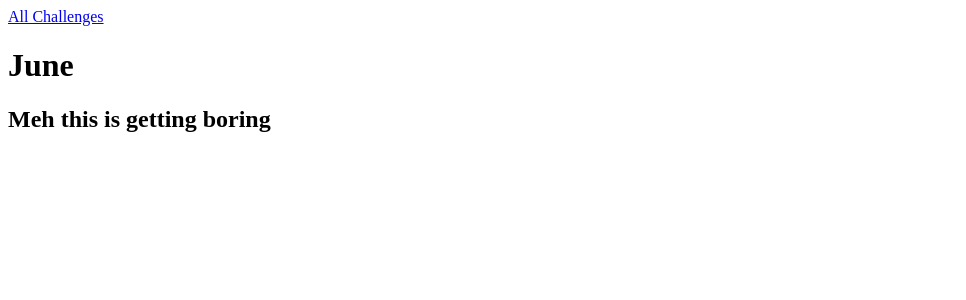
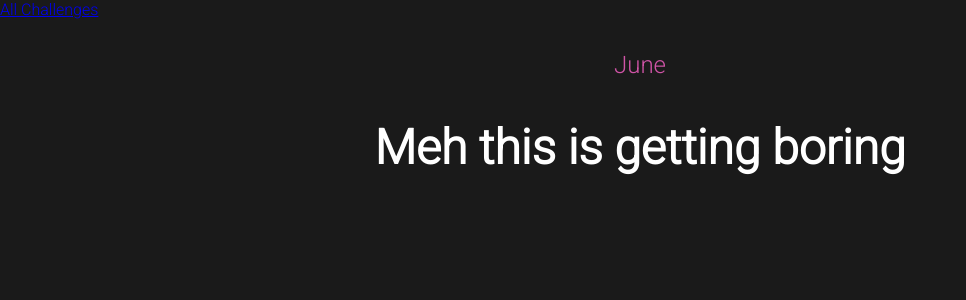
Before and after one commit to ashvin-a/Django-Course, a Django app: page /challenges/june in a window 1280 px wide. Shown: the top 300 px of the page, without its empty margins (0-966 px from the left). Run offline with Django 4.2, Linux system fonts and the light colour scheme.

Commit message:
django css integration

```diff
--- /dev/null
+++ b/project/challenges/static/challenges/challenge.css
@@ -0,0 +1,22 @@
+h1,
+h2 {
+  text-align: center;
+  color: white;
+}
+
+h1 {
+  font-size: 1.5rem;
+  margin: 2rem 0 1rem 0;
+  font-weight: normal;
+  color: #cf54a6;
+}
+
+h2 {
+  font-size: 3rem;
+  font-weight: bold;
+}
+
+.fallback {
+  text-align: center;
+  color: white;
+}
--- a/project/challenges/templates/challenges/challenge.html
+++ b/project/challenges/templates/challenges/challenge.html
@@ -1,4 +1,8 @@
 {% extends "base.html" %}
+{%load static%}
+{%block css_file%}
+    <link rel="stylesheet" href="{%static 'challenges/challenge.css'%}">
+{%endblock%}
     {% block pagetitle %}
     {{ month }} Challenge
     {% endblock %}
@@ -8,10 +12,9 @@
         {% comment %} include can use the value of other variables.eg:
         see header.html {% endcomment %}
         <h1>{{ month|title }}</h1>
-        <!-- Nice method -->
         {% if challenge is not None %}
             <h2>{{ challenge }}</h2>
         {% else %}
-            <h2>Nothing here to see!</h2>
+            <p class="fallback">Nothing here to see!</p>
         {% endif %}
     {% endblock %}
--- a/project/challenges/templates/challenges/index.html
+++ b/project/challenges/templates/challenges/index.html
@@ -1,4 +1,9 @@
 {% extends "base.html" %}
+{% load static %}
+{% block css_file  %}
+    <link rel="stylesheet" href="{%static "challenges/style.css"%}">
+    <link rel="stylesheet" href="{%static "challenges/includes/header.css" %}">
+{% endblock %}
     {% block pagetitle%}
     All Months challenge
     {%endblock%}
--- a/project/main/settings.py
+++ b/project/main/settings.py
@@ -121,6 +121,9 @@ USE_TZ = True
 
 STATIC_URL = 'static/'
 
+STATICFILES_DIRS = [
+    BASE_DIR / "static"
+]
 # Default primary key field type
 # https://docs.djangoproject.com/en/4.2/ref/settings/#default-auto-field
 
--- /dev/null
+++ b/project/static/style.css
@@ -0,0 +1,10 @@
+@import url('https://fonts.googleapis.com/css2?family=Roboto:wght@300&display=swap');
+
+html{
+    font-family: 'Roboto';
+}
+
+body {
+    margin: 0;
+    background-color: #1a1a1a;
+  }
--- a/project/templates/base.html
+++ b/project/templates/base.html
@@ -1,9 +1,12 @@
+{%load static%}
 <!DOCTYPE html>
 <html lang="en">
 <head>
     <meta charset="UTF-8">
     <meta name="viewport" content="width=device-width, initial-scale=1.0">
+    <link rel="stylesheet" href="{%static "style.css" %}">
     <title>{% block pagetitle %}Title aane {% endblock %}</title>
+    {% block css_file %} {%endblock%}
 </head>
 <body>
     {%block content%}
```
Also changed, not shown: project/challenges/static/challenges/includes/header.css (added, +25 -0 lines), project/challenges/static/challenges/style.css (added, +37 -0 lines).
